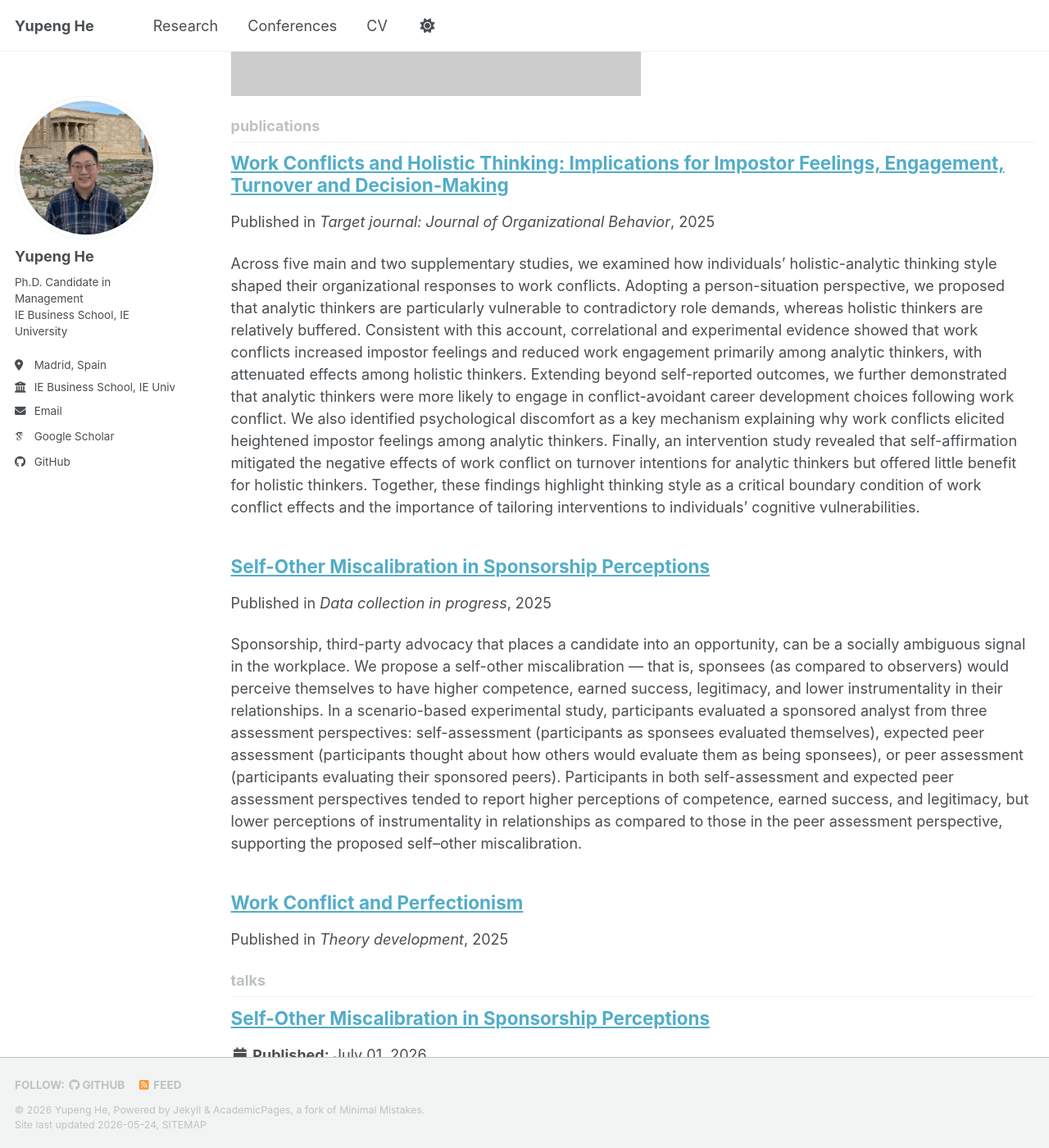
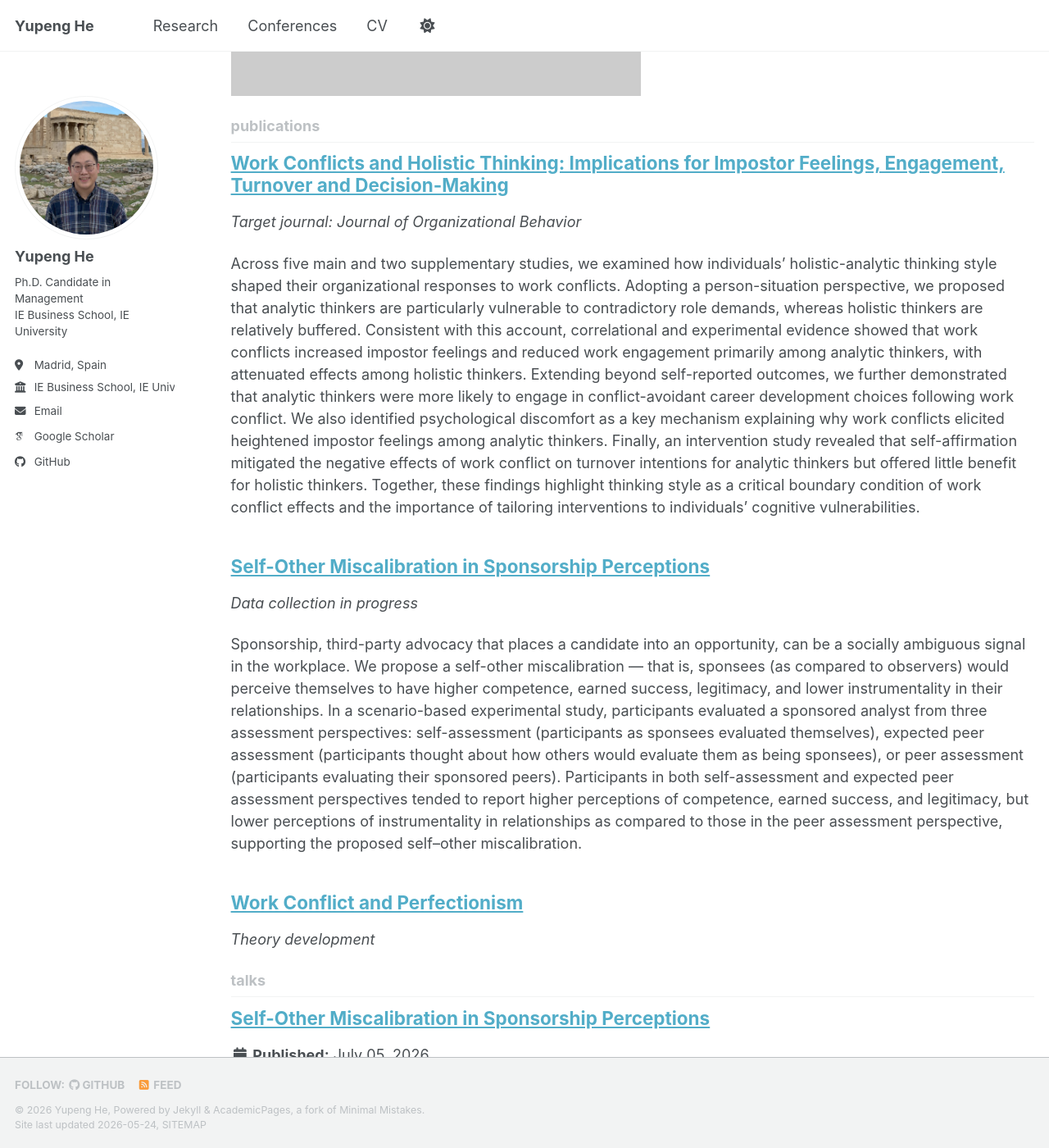
Before and after one commit to Yupeng77/Yupeng77.github.io, a Jekyll site: the page built from _pages/collection-archive.html, in a window 1280 px wide and 1400 px high, scrolled down 968 px. Shown: the whole window at 82% size. Built offline with Jekyll 4.4.1, drawn with Linux system fonts in a browser that asks for light colours; some web fonts are replaced; a script bundle is joined from its source files by our own code; library files that are not in the unit come from our copies.

Commit message:
Fix publication display and update IACM date
- Remove 'Published in ... 2025' label from research page; now shows stage in italics only
- Update IACM 2026 talk date to July 5

```diff
--- a/_includes/archive-single.html
+++ b/_includes/archive-single.html
@@ -41,7 +41,7 @@
         {% if post.collection == 'teaching' %}
           <p> {{ post.type }}, <i>{{ post.venue }}</i>, {{ post.date | default: "1900-01-01" | date: "%Y" }} </p>
         {% elsif post.collection == 'publications' %}
-          <p>Published in <i>{{ post.venue }}</i>, {{ post.date | default: "1900-01-01" | date: "%Y" }} </p>
+          {% if post.venue %}<p><i>{{ post.venue }}</i></p>{% endif %}
         {% elsif post.date %}
          <p class="page__date"><strong><i class="fa fa-fw fa-calendar" aria-hidden="true"></i> {{ site.data.ui-text[site.locale].date_label | default: "Published:" }}</strong> <time datetime="{{ post.date | default: "1900-01-01" | date_to_xmlschema }}">{{ post.date | default: "1900-01-01" | date: "%B %d, %Y" }}</time></p>
         {% endif %}
--- a/_talks/2026-07-iacm-vienna.md
+++ b/_talks/2026-07-iacm-vienna.md
@@ -4,6 +4,6 @@ collection: talks
 type: "Conference Presentation"
 permalink: /talks/2026-07-iacm-vienna
 venue: "International Association for Conflict Management (IACM) Annual Conference"
-date: 2026-07-01
+date: 2026-07-05
 location: "Vienna, Austria"
 ---
```
